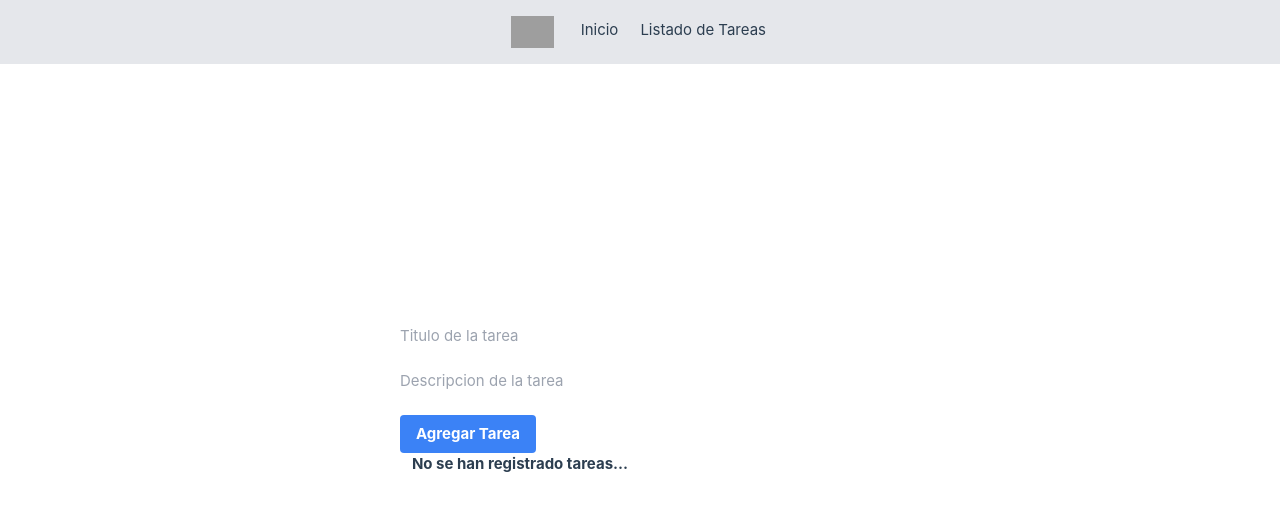
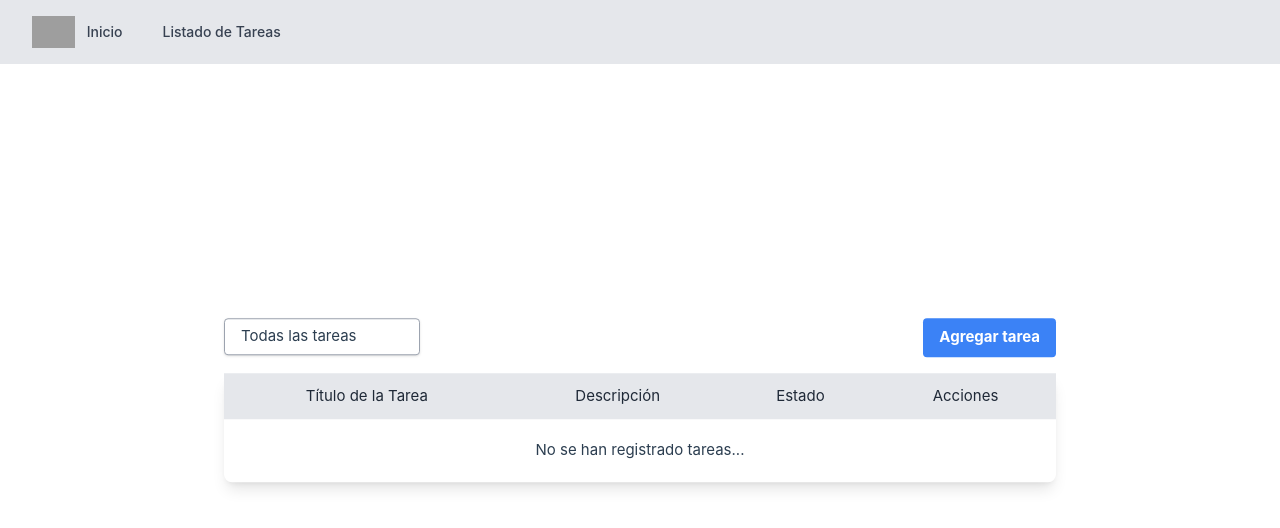
Before and after one commit to chpaez18/prueba_app_citas, a Vue app: page /tareas/listado in a window 1280 px wide. Shown: the top 528 px of the page. Built offline with nearby package versions, Linux system fonts and the light colour scheme; grey boxes are pictures that could not be loaded.

Commit message:
ultima actualizacion

```diff
--- a/src/App.vue
+++ b/src/App.vue
@@ -1,75 +1,11 @@
 <template>
-  <header>
-    <nav class="bg-gray-200">
-      <div class="mx-auto max-w-7xl px-2 sm:px-6 lg:px-8">
-        <div class="relative flex h-16 items-center justify-between">
-
-          <div class="flex flex-1 items-center justify-center sm:items-stretch sm:justify-start">
-            <div class="flex flex-shrink-0 items-center">
-              <img class="h-8 w-auto" src="https://tailwindui.com/img/logos/mark.svg?color=indigo&shade=500" alt="Your Company">
-            </div>
-            <div class="hidden sm:ml-6 sm:block">
-              <div class="flex space-x-4">
-                <RouterLink to="/" >Inicio</RouterLink>
-                <RouterLink to="/tareas/listado" >Listado de Tareas</RouterLink>
-              </div>
-            </div>
-          </div>
-
-        </div>
-      </div>
-    </nav>
-  </header>
-  <RouterView />
+  <NavBar />
+  <div class="mt-16">
+    <RouterView />
+  </div>
 </template>
 
 <script setup>
   import { RouterLink, RouterView } from 'vue-router'
-  import HelloWorld from '@/components/HelloWorld.vue'
+  import NavBar from '@/components/Ui/Navbar.vue'
 </script>
-
-<style scoped>
-header {
-  line-height: 1.5;
-  width: 100%;
-  position: fixed; /* Fijar el navbar en la parte superior */
-  top: 0;
-  left: 0;
-  z-index: 1000;
-}
-
-
-
-.logo {
-  display: block;
-  margin: 0 auto 2rem;
-}
-
-nav {
-  display: flex;
-  width: 100%;
-}
-
-
-@media (min-width: 1024px) {
-  header {
-    display: flex;
-    justify-content: center; /* Alinear horizontalmente */
-    padding-right: 0;
-  }
-
-  .logo {
-    margin: 0 auto; /* Centrado tanto vertical como horizontal */
-  }
-
-  header .wrapper {
-    display: flex;
-    place-items: center;
-    flex-wrap: wrap;
-  }
-
-  nav {
-    justify-content: start; /* Alineación de enlaces a la izquierda en pantallas grandes */
-  }
-}
-</style>
--- /dev/null
+++ b/src/components/Ui/Navbar.vue
@@ -0,0 +1,73 @@
+<template>
+  <header class="bg-gray-200 fixed w-full z-50">
+    <nav class="px-4 sm:px-6 lg:px-8">
+      <div class="flex items-center justify-between h-16">
+        <!-- Logo -->
+        <div class="flex-shrink-0">
+          <img class="h-8 w-auto" src="https://tailwindui.com/img/logos/mark.svg?color=indigo&shade=500" alt="Your Company">
+        </div>
+
+        <!-- Mobile menu button -->
+        <div class="sm:hidden">
+            {{''}}
+            {{''}}
+          <button @click="isMenuOpen = !isMenuOpen" class="text-gray-700 hover:text-gray-900 focus:outline-none focus:ring-2 focus:ring-inset focus:ring-indigo-500">
+            <!-- Icon for menu button -->
+            <svg class="h-6 w-6" fill="none" viewBox="0 0 24 24" stroke="currentColor">
+              <path :class="{'hidden': isMenuOpen, 'block': !isMenuOpen }" class="inline-flex" stroke-linecap="round" stroke-linejoin="round" stroke-width="2" d="M4 6h16M4 12h16m-7 6h7"/>
+              <path :class="{'block': isMenuOpen, 'hidden': !isMenuOpen }" class="inline-flex" stroke-linecap="round" stroke-linejoin="round" stroke-width="2" d="M4 6h16M4 12h16M4 18h16"/>
+            </svg>
+          </button>
+        </div>
+
+        <!-- Desktop Menu -->
+        <div class="hidden sm:block">
+          <div class="flex space-x-4">
+            <RouterLink to="/" class="px-3 py-2 rounded-md text-sm font-medium text-gray-700 hover:text-gray-900">Inicio</RouterLink>
+            <RouterLink to="/tareas/listado" class="px-3 py-2 rounded-md text-sm font-medium text-gray-700 hover:text-gray-900">Listado de Tareas</RouterLink>
+          </div>
+        </div>
+      </div>
+
+      <!-- Mobile Menu -->
+      <div :class="{'block': isMenuOpen, 'hidden': !isMenuOpen}" class="absolute z-10  w-48 orounded-md bg-white py-1 shadow-lg ring-1 ring-black ring-opacity-5 focus:outline-none mt-10 sm:hidden">
+        <div class="px-2 pt-2 pb-3 space-y-1">
+          <RouterLink to="/" class="text-gray-700 hover:text-gray-900 block px-3 py-2 rounded-md text-base font-medium">Inicio</RouterLink>
+          <RouterLink to="/tareas/listado" class="text-gray-700 hover:text-gray-900 block px-3 py-2 rounded-md text-base font-medium">Listado de Tareas</RouterLink>
+        </div>
+      </div>
+    </nav>
+  </header>
+</template>
+<script setup>
+import { ref } from 'vue';
+
+const isMenuOpen = ref(false);
+</script>
+
+<style scoped>
+header {
+  position: fixed; /* Fijar el navbar en la parte superior */
+  top: 0;
+  left: 0;
+  z-index: 1000;
+}
+
+nav {
+  display: flex;
+  width: 100%;
+}
+
+
+@media (min-width: 1024px) {
+  header {
+    display: flex;
+    justify-content: center;
+    padding-right: 0;
+  }
+
+  nav {
+    justify-content: start;
+  }
+}
+</style>
--- a/src/stores/tareas/index.js
+++ b/src/stores/tareas/index.js
@@ -5,12 +5,35 @@ export const useTaskStore = defineStore('task', {
 
     state: () => ({
         tasksList: [],
-        loading: false
+        filter: 'all'
     }),
+
+    getters: {
+        filteredTasks: (state) => {
+
+          if (state.filter === 'completed') {
+
+            return state.tasksList.filter(task => task.completed);
+
+          } else if (state.filter === 'pending') {
+
+            return state.tasksList.filter(task => !task.completed);
+
+          }
+
+          return state.tasksList;
+        }
+    },
 
     actions: {
 
-        async addTask(taskData){
+        setFilter(filter) {
+            this.filter = filter;
+        },
+
+
+
+        addTask(taskData){
 
             //Activamos el loading
             this.loading = true;
@@ -21,15 +44,12 @@ export const useTaskStore = defineStore('task', {
                 ...taskData
             });
 
-            //Simulamos un tiempo de espera
-            await sleep(10);
-
             //Desactivamos el loading
             this.loading = false;
         },
 
 
-        async deleteTask(id){
+        deleteTask(id){
 
             //Activamos el loading
             this.loading = true;
@@ -37,15 +57,12 @@ export const useTaskStore = defineStore('task', {
             //Filtramos en la lista solo aquellos elementos que no sean el que queremos eliminar, asi simulamos la eliminacion
             this.tasksList = this.tasksList.filter(task => task.id !== id);
 
-            //Simulamos un tiempo de espera
-            await sleep(10);
-
             //Desactivamos el loading
             this.loading = false;
 
         },
 
-        async changeStatusTask(id){
+        changeStatusTask(id){
 
             //Activamos el loading
             this.loading = true;
@@ -62,9 +79,6 @@ export const useTaskStore = defineStore('task', {
                 this.tasksList.push(completedTask);
             }
 
-            //Simulamos un tiempo de espera
-            await sleep(10);
-
             //Desactivamos el loading
             this.loading = false;
         },
--- a/src/views/tareas/ListadoView.vue
+++ b/src/views/tareas/ListadoView.vue
@@ -1,88 +1,148 @@
 <template>
-  <div class="wrapper">
-
-    <div class="row">
-
-      <div class="col-md-12">
-        <input
-          type="text"
-          placeholder="Titulo de la tarea"
-          v-model="title"
-        />
-      </div>
-
-      <br>
-
-      <div class="col-md-12">
-        <input
-          type="text"
-          placeholder="Descripcion de la tarea"
-          v-model="description"
-        />
-      </div>
-    </div>
-
-    <br>
-
-    <button @click="createTask()" class="bg-blue-500 hover:bg-blue-700 text-white font-bold py-2 px-4 rounded">
-      Agregar Tarea
-    </button>
-
-    <br>
-
-    <!-- No hay tareas agregadas -->
-      <div v-if="taskStore.tasksList.length == 0 && !taskStore.loading">
-        <h3 class="text-center"><strong>No se han registrado tareas...</strong></h3>
-      </div>
-    <!-- FIN No hay tareas agregadas -->
-
+  <!-- Contenedor Principal con margen superior -->
+  <div class="wrapper mt-20">
 
     <!-- Tabla de tareas -->
-      <div v-else-if="taskStore.tasksList.length && !taskStore.loading">
-        <div class="container">
-          <table class="rounded-t-lg m-5 w-5/6 mx-auto bg-gray-200 text-gray-800 w-full">
-            <tr class="text-left border-b-2 border-gray-300">
-                <th class="px-4 py-3">Titulo de la Tarea</th>
-                <th class="px-4 py-3">Descripcion</th>
+      <div class="absolute top-1/2 left-1/2 transform -translate-x-1/2 -translate-y-1/2 w-full max-w-4xl px-4">
+          <div class="flex flex-col items-center w-full max-w-4xl px-4">
+
+            <!-- Contenedor para los controles superiores: dropdown y botón -->
+              <div class="flex justify-between w-full mb-4">
+
+                <!-- Dropdown de filtro -->
+                  <div class="relative">
+                    <select @change="updateFilter($event.target.value)" class="block appearance-none w-full bg-white border border-gray-400 hover:border-gray-500 px-4 py-2 pr-8 rounded shadow leading-tight focus:outline-none focus:shadow-outline">
+                      <option value="all">Todas las tareas</option>
+                      <option value="completed">Tareas Completadas</option>
+                      <option value="pending">Tareas Pendientes</option>
+                    </select>
+                  </div>
+                <!-- FIN Dropdown de filtro -->
+
+                <!-- Botón para agregar tarea -->
+                  <button @click="openModal" class="bg-blue-500 hover:bg-blue-700 text-white font-bold py-2 px-4 rounded">
+                    Agregar tarea
+                  </button>
+                <!-- FIN Botón para agregar tarea -->
+
+              </div>
+            <!-- FIN Contenedor para los controles superiores: dropdown y botón -->
+
+            <table class="table-auto w-full rounded-lg bg-white shadow-lg">
+                  <thead>
+                    <tr class="bg-gray-200 text-gray-800">
+                      <th class="px-4 py-3">Título de la Tarea</th>
+                      <th class="px-4 py-3">Descripción</th>
                       <th class="px-4 py-3">Estado</th>
                       <th class="px-4 py-3">Acciones</th>
                     </tr>
+                  </thead>
 
-            <!-- each row -->
-            <tr v-for="task in taskStore.tasksList.sort()" :key="task.id" class="bg-gray-100 border-b border-gray-200" v-bind:class="{ done: task.completed }">
-               <td class="px-4 py-3"> {{task.title}} </td>
-               <td class="px-4 py-3"> {{task.description}} </td>
-               <td class="px-4 py-3"> {{ (task.completed == 1 ? 'Completada' : 'Pendiente') }} </td>
+                  <tbody>
+
+                    <tr v-if="filteredTasks.length == 0" class="text-center"><td colspan="4" class="p-5">No se han registrado tareas...</td></tr>
+
+                    <tr v-else-if="filteredTasks.length" v-for="task in filteredTasks" :key="task.id" class="text-center border-b border-gray-200">
+                      <td v-bind:class="{ done: task.completed }" class="px-4 py-3">{{ task.title }}</td>
+                      <td v-bind:class="{ done: task.completed }" class="px-4 py-3">{{ task.description }}</td>
+                      <td v-bind:class="{ done: task.completed }" class="px-4 py-3">{{ task.completed ? 'Completada' : 'Pendiente' }}</td>
                       <td class="text-center">
-                   <button v-if="!task.completed" @click="changeStatus(task.id)" type="button" class="bg-blue-500 text-gray-100 p-1 text-sm rounded-sm focus:border-4 border-blue-300">Marcar completada</button>
+                        <button v-if="!task.completed" @click="changeStatus(task.id)" class="bg-blue-500 text-white p-1 rounded">Marcar como completa</button>
                         {{''}}
-                   <button @click="deleteTask(task.id)" type="button" class="bg-red-500 text-gray-100 p-1 text-sm rounded-sm focus:border-4 border-red-300">Eliminar</button>
+                        <button @click="deleteTask(task.id)" class="bg-red-500 text-white p-1 rounded">Eliminar</button>
                       </td>
                     </tr>
-
+                  </tbody>
             </table>
-
           </div>
       </div>
     <!-- FIN Tabla de tareas -->
 
 
     <!-- Loader -->
-      <div class=""  v-if="taskStore.loading">
+      <div v-if="taskStore.loading" class="text-center">
         <strong>Cargando...</strong>
       </div>
     <!-- FIN Loader -->
+
+
+    <!-- Modal -->
+      <div v-if="isModalOpen" class="modal-overlay" @click="closeModal">
+        <div class="bg-white p-8 rounded-lg shadow-lg max-w-lg w-full" @click.stop="stopPropagation">
+
+          <h3 class="font-bold text-lg mb-4"> Agregar Nueva Tarea</h3>
+
+          <div class="mb-4">
+            <label class="block text-gray-700 text-sm font-bold mb-2" for="title">
+              Título
+            </label>
+            <input
+              id="title"
+              class="rounded w-full py-2 px-3 text-gray-700 leading-tight border"
+              type="text"
+              placeholder="Título de la tarea"
+              v-model="title"
+            >
+          </div>
+
+          <br>
+
+          <div class="mb-4">
+            <label class="block text-gray-700 text-sm font-bold mb-2" for="description">
+              Descripción
+            </label>
+            <input
+              id="description"
+              class="rounded w-full py-2 px-3 text-gray-700 leading-tight border"
+              type="text"
+              placeholder="Descripción de la tarea"
+              v-model="description"
+            >
+          </div>
+
+          <br>
+
+          <div class="flex items-center justify-between">
+            <button @click="closeModal" type="button" class="bg-red-500 hover:bg-red-700 text-white font-bold py-2 px-4 rounded focus:outline-none focus:shadow-outline">
+              Cancelar
+            </button>
+
+            <button @click="createTask()" class="bg-blue-500 hover:bg-blue-700 text-white font-bold py-2 px-4 rounded">
+              Agregar Tarea
+            </button>
+          </div>
+
+        </div>
+      </div>
+    <!-- FIN Modal -->
 
   </div>
 </template>
 
 <script setup>
-import { ref } from 'vue';
+import { ref, reactive, computed   } from 'vue';
 import { useTaskStore } from '../../stores/tareas/index'
+
+  //Control del Modal
+  //---------------------------------------------
+    const isModalOpen = ref(false);
+
+    function openModal() {
+      isModalOpen.value = true;
+    }
+
+    function closeModal() {
+      isModalOpen.value = false;
+      title.value = '';
+      description.value = '';
+    }
+
+  //---------------------------------------------
 
   //Definimos la nueva store a usar
   //---------------------------------------------
     const taskStore = useTaskStore()
+    const filteredTasks = computed(() => taskStore.filteredTasks);
   //---------------------------------------------
 
   //Definimos la variables reactivas para guardar la tarea
@@ -98,6 +158,7 @@ import { useTaskStore } from '../../stores/tareas/index'
 
       title.value = ''
       description.value = ''
+      isModalOpen.value = false
     }
 
     function deleteTask(id) {
@@ -107,10 +168,24 @@ import { useTaskStore } from '../../stores/tareas/index'
     function changeStatus(id) {
       taskStore.changeStatusTask(id)
     }
+
+    function updateFilter(value) {
+      taskStore.setFilter(value);
+    }
   //---------------------------------------------
 </script>
 
 <style>
+
+.modal-overlay {
+  position: fixed;
+  inset: 0;
+  background-color: rgba(0, 0, 0, 0.5);
+  display: flex;
+  justify-content: center;
+  align-items: center;
+  z-index: 1050;
+}
 
 .done {
   text-decoration: line-through;
```
Lines whose indentation alone changed are shown as unchanged.
